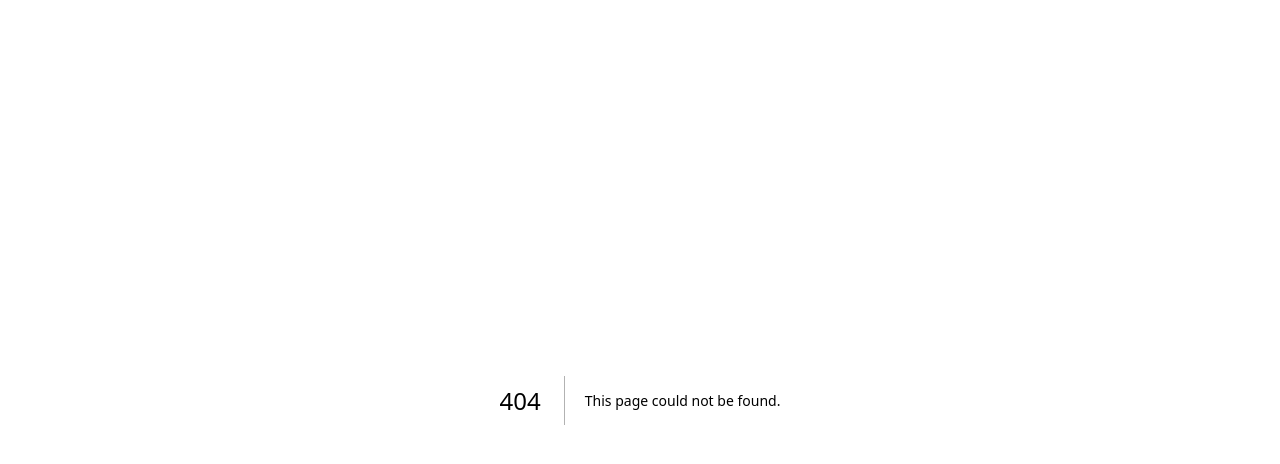
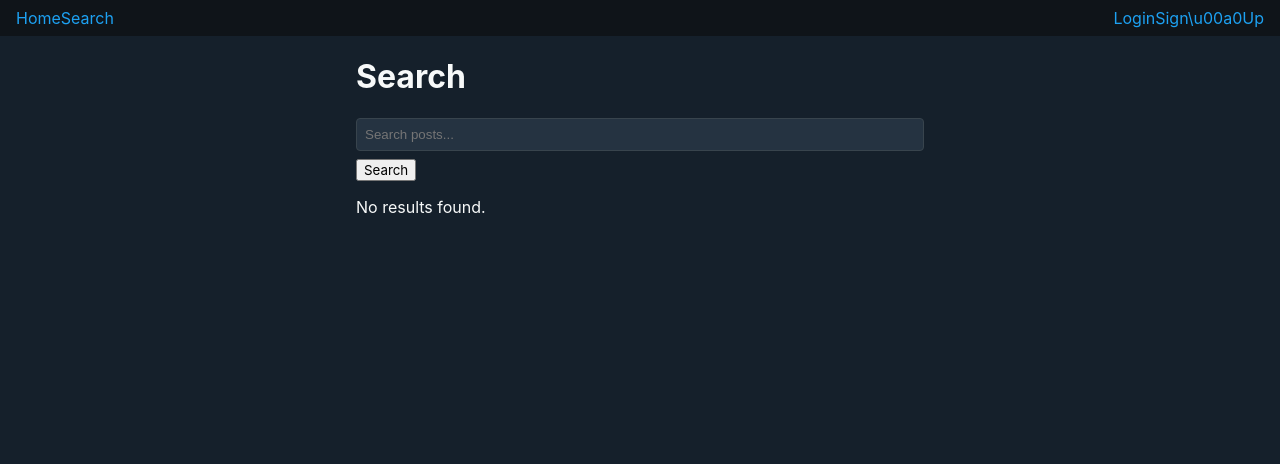
Before and after one commit to ZOOK911/twitter-clone, a Next.js app: page /search in a window 1280 px wide. Before the commit this address had no page. Shown: the top 464 px of the page. Built offline with nearby package versions, Linux system fonts and the light colour scheme.

Commit message:
Create search.js

```diff
--- /dev/null
+++ b/pages/search.js
@@ -0,0 +1,114 @@
+import { useEffect, useState } from 'react';
+import { useRouter } from 'next/router';
+import Navigation from '../components/Navigation';
+import { useUser } from '../context/UserContext';
+
+// Search page. Allows users to search posts by keyword or hashtag. It
+// also displays trending tags to quickly explore popular topics.
+export default function SearchPage() {
+  const router = useRouter();
+  const { q } = router.query;
+  const { searchPosts, getTrendingTags } = useUser();
+  const [query, setQuery] = useState('');
+  const [results, setResults] = useState([]);
+  const [trending, setTrending] = useState([]);
+
+  useEffect(() => {
+    setTrending(getTrendingTags());
+  }, [getTrendingTags]);
+
+  useEffect(() => {
+    if (q) {
+      setQuery(q.toString());
+      const res = searchPosts(q.toString());
+      setResults(res);
+    }
+  }, [q, searchPosts]);
+
+  const handleSearch = (e) => {
+    e.preventDefault();
+    if (!query.trim()) return;
+    // Navigate to same page with query param for shareable links
+    router.push(`/search?q=${encodeURIComponent(query.trim())}`);
+    const res = searchPosts(query.trim());
+    setResults(res);
+  };
+
+  const renderContent = (text) => {
+    const words = text.split(/(#[^\s]+)/g);
+    return words.map((word, idx) => {
+      if (/^#\w+/.test(word)) {
+        const tag = word.toLowerCase();
+        return (
+          <span
+            key={idx}
+            className="hashtag"
+            onClick={() => {
+              setQuery(tag);
+              router.push(`/search?q=${encodeURIComponent(tag)}`);
+              setResults(searchPosts(tag));
+            }}
+          >
+            {word}
+          </span>
+        );
+      }
+      return <span key={idx}>{word}</span>;
+    });
+  };
+
+  return (
+    <>
+      <Navigation />
+      <main>
+        <h1>Search</h1>
+        <form onSubmit={handleSearch}>
+          <input
+            type="text"
+            placeholder="Search posts..."
+            value={query}
+            onChange={(e) => setQuery(e.target.value)}
+          />
+          <button type="submit" className="nav-button" style={{ marginTop: '0.5rem' }}>
+            Search
+          </button>
+        </form>
+        {results.length > 0 ? (
+          <div style={{ marginTop: '1rem' }}>
+            {results.map((post) => (
+              <div key={post.id} className="post">
+                <div className="post-author">{post.author}</div>
+                <div className="post-content">{renderContent(post.content)}</div>
+                <div className="post-timestamp">
+                  {new Date(post.timestamp).toLocaleString()}
+                </div>
+              </div>
+            ))}
+          </div>
+        ) : (
+          <p style={{ marginTop: '1rem' }}>No results found.</p>
+        )}
+        {trending.length > 0 && (
+          <section className="trending">
+            <h3>Trending</h3>
+            <ul className="trending-list">
+              {trending.map((tag, index) => (
+                <li
+                  key={index}
+                  className="trending-item"
+                  onClick={() => {
+                    setQuery(tag);
+                    router.push(`/search?q=${encodeURIComponent(tag)}`);
+                    setResults(searchPosts(tag));
+                  }}
+                >
+                  {tag}
+                </li>
+              ))}
+            </ul>
+          </section>
+        )}
+      </main>
+    </>
+  );
+}
```
